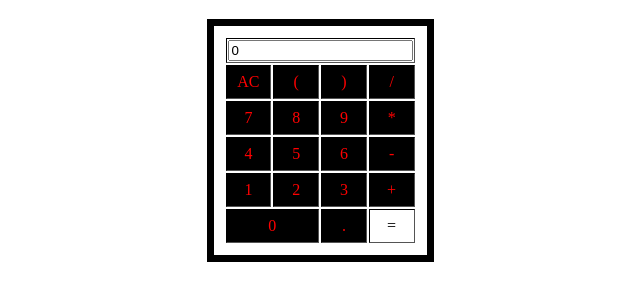
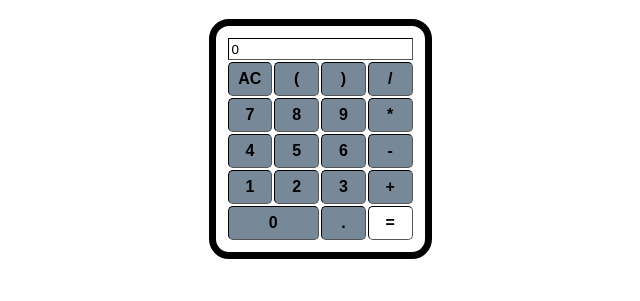
Before and after one commit to Itoodua12/Calculator, a plain HTML site: page calculatorApp/index.html in a window 1280 px wide. Shown: the part 61-362 px from the top of the page, without its empty margins (320-960 px from the left). Drawn offline with Linux system fonts and the light colour scheme.

Commit message:
added some css for normal design :)

```diff
--- a/calculatorApp/index.html
+++ b/calculatorApp/index.html
@@ -44,7 +44,7 @@
 	<tr>
 		<td class = 'symbol' colspan = 2 id = 'num0'>0</td>
 		<td class = 'symbol' id = 'decimal'>.</td>
-		<td align  = 'center' id = 'equal'>=</td>
+		<td class = 'equal'  id = 'equal'>=</td>
 	</tr>
 
 </table>
--- a/calculatorApp/styles.css
+++ b/calculatorApp/styles.css
@@ -1,9 +1,22 @@
-.symbol {
+.symbol, #equal {
     width: 30px;
     height: 30px;
     text-align-last: center;
-    color: red;
-    background-color: black;
+    color: black;
+    background-color: #778899;
+    font-weight: bold;
+    font-family: Arial, Helvetica, sans-serif;
+    transition: all 200ms ease-in-out;
+    border-radius: 5px;
+
+}
+.symbol:hover, #equal:hover{
+
+    background-color: #D3D3D3
+}
+
+#equal{
+    background-color: white;
 }
 
 .myCalculator{
@@ -11,4 +24,11 @@
     width: 10%;
     border: 7px solid rgb(0, 0, 0);
     padding: 10px;
+    border-radius: 20px;
 }
+
+#result, #result:focus {
+    border: 0;
+    outline: none;
+
+}
```
